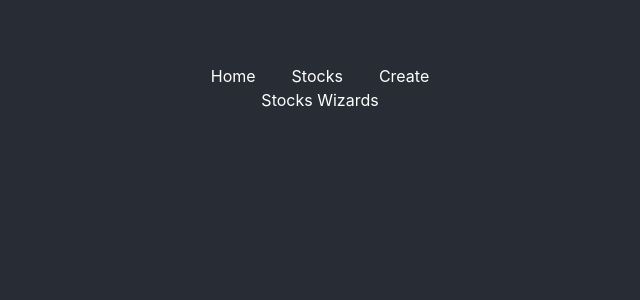
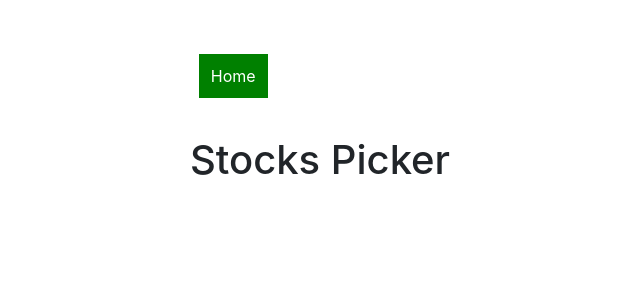
Before and after one commit to ianbumatay/stocks_picker_frontend, a React (Create React App) app: page / in a window 1280 px wide. Shown: the top 300 px of the page, without its empty margins (320-960 px from the left). Built offline with nearby package versions, Linux system fonts and the light colour scheme; no server answers.

Commit message:
added spaces inbetween componnets

```diff
--- a/src/App.css
+++ b/src/App.css
@@ -5,7 +5,6 @@
   display: flex;
   flex-direction: column;
   margin-top: 64px;
-  background-color: #282c34;
-  color: #fff;
+  /* color: #fff; */
 
 }
--- a/src/Components/Home.js
+++ b/src/Components/Home.js
@@ -5,7 +5,7 @@ const Home = (props) =>{
 
     return(
         <div>
-            Stocks Wizards
+            <h1>Stocks Picker</h1>
         </div>
     )
 }
--- a/src/Components/NavBar.js
+++ b/src/Components/NavBar.js
@@ -9,14 +9,15 @@ const NavBar = () => {
         margin: '0 6px 6px',
         textDecoration: 'none',
         color:'white',
+        background: 'bluegreen',
     }
 
     return(
         <div>
             <span>
-                <NavLink exact to="/" style={link} activeStyle={{backround: "bluegreen"}}>Home</NavLink>
-                <NavLink exact to="/stocks" style={link} activeStyle={{backround: "bluegreen"}}>Stocks</NavLink>
-                <NavLink exact to="/stocks/new"style={link} activeStyle={{backround: "bluegreen"}}>Create</NavLink>
+                <NavLink exact to="/" style={link} activeStyle={{background: "green"}}>Home</NavLink>
+                <NavLink exact to="/stocks" style={link} activeStyle={{background: "green"}}>Stocks</NavLink>
+                <NavLink exact to="/stocks/new"style={link} activeStyle={{background: "green"}}>Create</NavLink>
             </span>
 
         </div>
--- a/src/Components/Opinion.js
+++ b/src/Components/Opinion.js
@@ -28,10 +28,10 @@ export default class Opinion extends Component {
            <Container>
               <Row>
                  <Col>
-                   <Button variant="success" onClick={this.bullishCount}>Bullish: {this.state.bullishCount}</Button>
+                   <Button variant="success" onClick={this.bullishCount}>Bullish: <h2>{this.state.bullishCount}</h2></Button>
                  </Col>
                 <Col>
-                   <Button variant="danger" onClick={this.bearishCount}>Bearish: {this.state.bearishCount}</Button>
+                   <Button variant="danger" onClick={this.bearishCount}>Bearish: <h2>{this.state.bearishCount}</h2></Button>
                 </Col>
               </Row>
           </Container>
--- a/src/Components/Search.js
+++ b/src/Components/Search.js
@@ -6,7 +6,7 @@ const Search = ({handleChange}) => {
 
     return(
         <div>
-            <input type="text" placeholder="search..."  onChange={handleChange}/>
+            <input type="text" placeholder="Search..."  onChange={handleChange}/>
         </div>
     )
 }
--- a/src/Components/Stock.js
+++ b/src/Components/Stock.js
@@ -30,15 +30,10 @@ const Stock = (props) => {
             </Row>
             <Card className='mb-3' style={{color: '#000'}}>
                 <Card.Img src={props.imageSrc}/>
-                {/* <Card.Body>
+                <Card.Body>
                     <Card.Title>
 
                     </Card.Title>
-                    <Card.Text>
-
-                    </Card.Text>
-                </Card.Body> */}
-            </Card>
                       <Row>
                          <Col>
                             <Button varian="info" onClick={handledelete}>Delete</Button>
@@ -47,6 +42,8 @@ const Stock = (props) => {
                             <Opinion/>
                           </Col>
                         </Row>
+                    </Card.Body>
+             </Card>
         </Container>
 
 
--- a/src/Components/StocksList.js
+++ b/src/Components/StocksList.js
@@ -19,7 +19,7 @@ const StocksList = (props) => {
 
     return(
        <div>
-           <Search handleChange={handleChange}/>
+           <Search handleChange={handleChange}/><br></br><br></br>
 
               {filteredStocks.map( (stock) =>
                 <div key={stock.id}>
--- a/src/Containers/StocksPage.js
+++ b/src/Containers/StocksPage.js
@@ -20,7 +20,7 @@ class StockPage extends Component {
     render(){
         return(
             <div>
-                <NavBar/>
+                <NavBar/><br></br><br></br>
                 <Switch>
                     <Route exact path="/" component={Home}/>
                     <Route exact path='/stocks/new' component={StocksForm} />
--- a/src/index.css
+++ b/src/index.css
@@ -12,6 +12,6 @@ code {
     monospace;
 }
 
-:root {
+/* :root {
   background: #282c34;
-}
+} */
```
Lines whose indentation alone changed are shown as unchanged.
